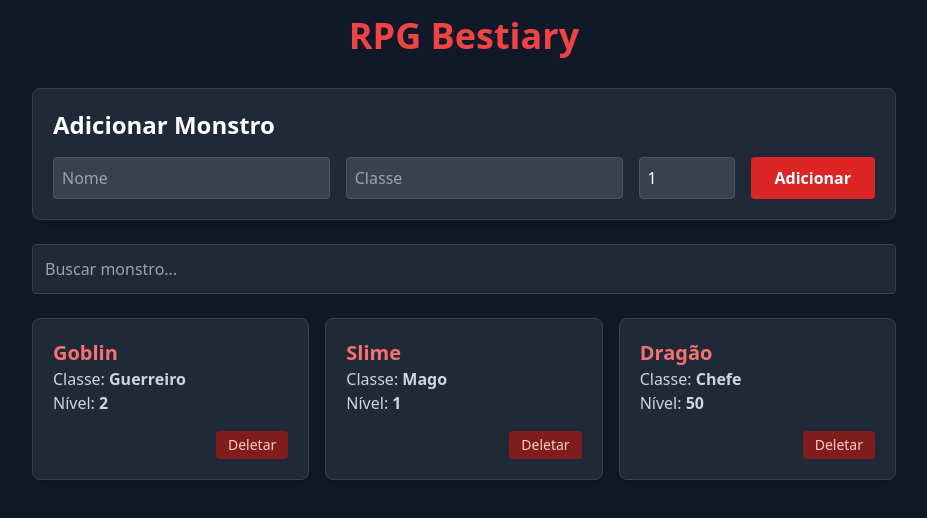
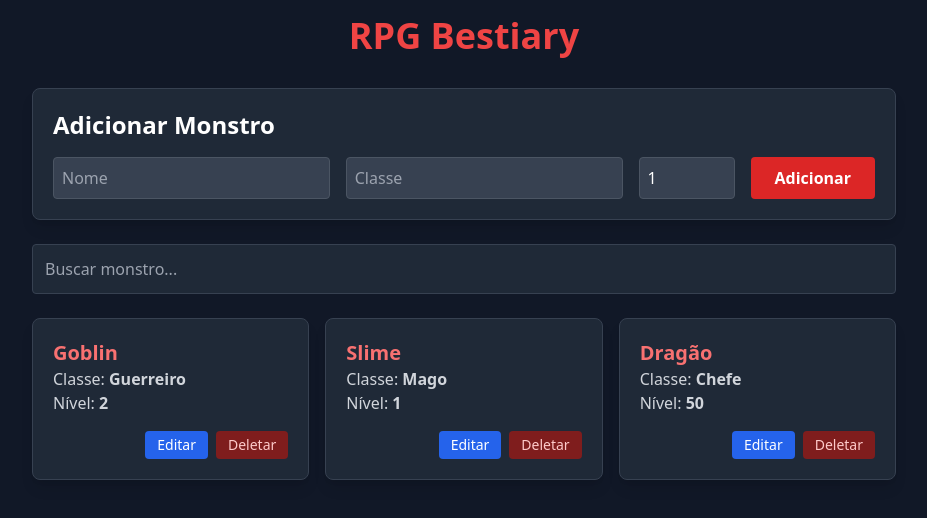
Before and after one commit to Gabrieldsrod/dev-web-projeto-vue, a Vue app: page / in a window 1280 px wide. Shown: the top 518 px of the page, without its empty margins (176-1103 px from the left). Built offline with nearby package versions, Linux system fonts and the light colour scheme.

Commit message:
feat: implementa modo de edicao inline (update)

```diff
--- a/src/App.vue
+++ b/src/App.vue
@@ -9,6 +9,8 @@ const monsters = ref([
 ])
 
 const newMonster = ref({ name: '', class: '', level: 1 })
+const editingId = ref(null)
+const editForm = ref({ name: '', class: '', level: 1 })
 
 const addMonster = () => {
   if (!newMonster.value.name || !newMonster.value.class) return
@@ -23,6 +25,23 @@ const addMonster = () => {
 
 const deleteMonster = (id) => {
   monsters.value = monsters.value.filter(monster => monster.id !== id)
+}
+
+const startEdit = (monster) => {
+  editingId.value = monster.id
+  editForm.value = { ...monster }
+}
+
+const saveEdit = () => {
+  const index = monsters.value.findIndex(m => m.id === editingId.value)
+  if (index !== -1) {
+    monsters.value[index] = { ...editForm.value, id: editingId.value }
+  }
+  editingId.value = null
+}
+
+const cancelEdit = () => {
+  editingId.value = null
 }
 
 const filteredMonsters = computed(() => {
@@ -85,12 +104,28 @@ const filteredMonsters = computed(() => {
         :key="monster.id"
         class="bg-gray-800 p-5 rounded-lg shadow-lg border border-gray-700 flex flex-col"
       >
+        <div v-if="editingId === monster.id" class="flex-1 space-y-2">
+          <input v-model="editForm.name" class="w-full p-1 rounded bg-gray-700 text-white border border-gray-600" />
+          <input v-model="editForm.class" class="w-full p-1 rounded bg-gray-700 text-white border border-gray-600" />
+          <input v-model.number="editForm.level" type="number" class="w-full p-1 rounded bg-gray-700 text-white border border-gray-600" />
+          <div class="mt-2 flex gap-2">
+            <button @click="saveEdit" class="bg-green-600 hover:bg-green-700 text-white px-2 py-1 rounded text-sm">Salvar</button>
+            <button @click="cancelEdit" class="bg-gray-600 hover:bg-gray-700 text-white px-2 py-1 rounded text-sm">Cancelar</button>
+          </div>
+        </div>
+        <template v-else>
           <div class="flex-1">
             <h2 class="text-xl font-bold text-red-400">{{ monster.name }}</h2>
             <p class="text-gray-300">Classe: <span class="font-semibold">{{ monster.class }}</span></p>
             <p class="text-gray-300">Nível: <span class="font-semibold">{{ monster.level }}</span></p>
           </div>
-        <div class="mt-4 flex justify-end">
+          <div class="mt-4 flex justify-end gap-2">
+            <button
+              @click="startEdit(monster)"
+              class="bg-blue-600 hover:bg-blue-700 text-white text-sm py-1 px-3 rounded transition-colors"
+            >
+              Editar
+            </button>
             <button
               @click="deleteMonster(monster.id)"
               class="bg-red-900 hover:bg-red-800 text-red-200 text-sm py-1 px-3 rounded transition-colors"
@@ -98,6 +133,7 @@ const filteredMonsters = computed(() => {
               Deletar
             </button>
           </div>
+        </template>
       </div>
     </div>
   </div>
```
Lines whose indentation alone changed are shown as unchanged.
